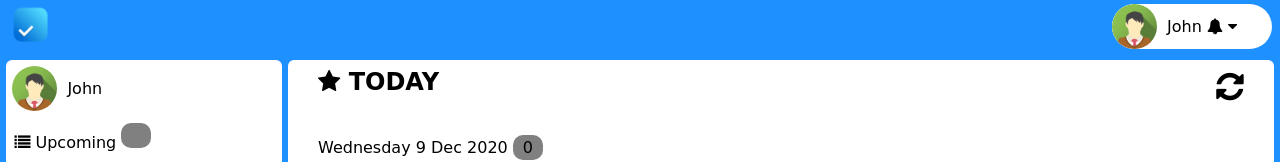
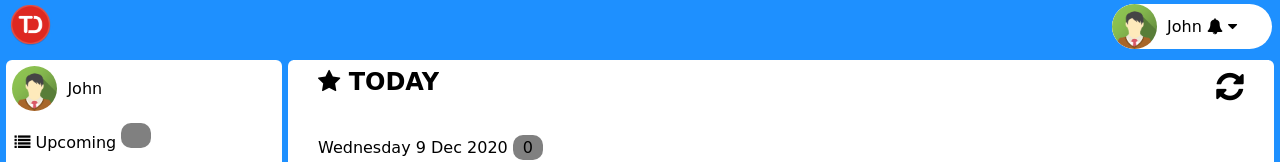
Before and after one commit to Ammm4/To-Do-Project, a website: page public/index.html in a window 1280 px wide. Shown: the top 162 px of the page. Drawn offline with Linux system fonts and the light colour scheme; no server answers; a web font is replaced by a local one.

Commit message:
app logo change

```diff
--- a/public/index.html
+++ b/public/index.html
@@ -15,7 +15,7 @@
     <header>
 
          <div class="logo" style="background-color: dodgerblue;">
-           <img src="./images/logo.png" alt="app Logo">
+           <img src="./images/img5.jpg" alt="app Logo">
          </div>
         <div class="header">
           <img src="./images/avatar2.png" alt="Avatar" class="img1">John
--- a/public/main.css
+++ b/public/main.css
@@ -14,6 +14,7 @@ body, h2{
   margin-top: 0px;
   /* font-family: Verdana, Geneva, Tahoma, sans-serif; */
   font-family: 'Goldman', cursive;
+  overflow-x: hidden;
 }
 /* overflow-auto */
 #cover, ul, .clearfix{
```
Also changed, not shown: public/images/img5.jpg (added).
